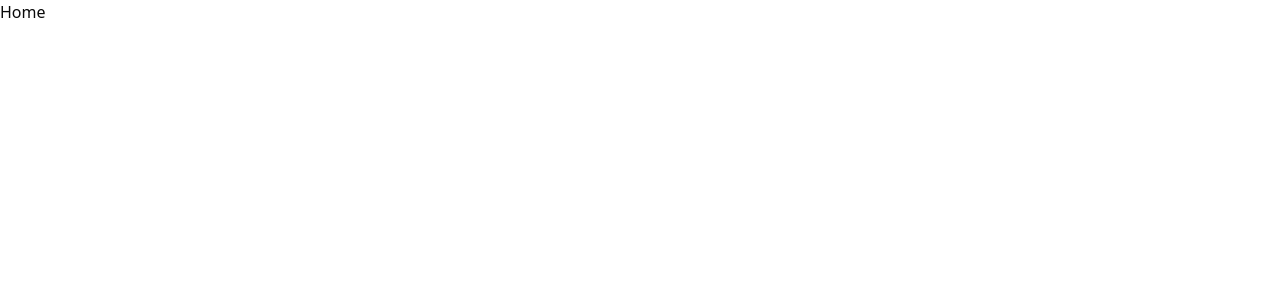
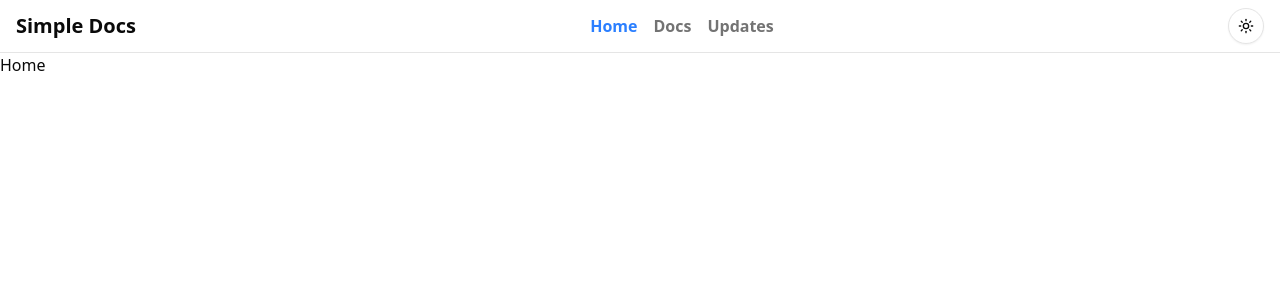
Before and after one commit to RyanLurn/simple-docs, a Next.js app: page / in a window 1280 px wide. Shown: the top 300 px of the page. Built offline with nearby package versions, Linux system fonts and the light colour scheme.

Commit message:
feat(ui): bring header to the root layout

```diff
--- a/src/app/docs/layout.tsx
+++ b/src/app/docs/layout.tsx
@@ -1,17 +1,12 @@
-import { Header } from "@/components/header";
 import { Sidebar } from "@/components/sidebar";
 import { Separator } from "@/components/ui/separator";
 
 export default function DocsLayout({ children }: LayoutProps<"/docs">) {
   return (
-    <div className="size-full flex flex-col h-dvh">
-      <Header />
-      <Separator />
-      <div className="flex flex-1 w-full">
-        <Sidebar />
-        <Separator orientation="vertical" />
-        <main className="flex-1 p-4">{children}</main>
-      </div>
+    <div className="flex size-full">
+      <Sidebar />
+      <Separator orientation="vertical" />
+      <main className="flex-1 p-4">{children}</main>
     </div>
   );
 }
--- a/src/app/layout.tsx
+++ b/src/app/layout.tsx
@@ -1,7 +1,9 @@
 import type { Metadata } from "next";
 import { Geist, Geist_Mono } from "next/font/google";
 import "@/app/globals.css";
+import { Header } from "@/components/header";
 import { Providers } from "@/components/providers";
+import { Separator } from "@/components/ui/separator";
 
 const geistSans = Geist({
   variable: "--font-geist-sans",
@@ -30,7 +32,11 @@
         className={`${geistSans.variable} ${geistMono.variable} antialiased`}
       >
         <Providers>
-          <div className="h-dvh">{children}</div>
+          <div className="flex flex-col h-dvh">
+            <Header />
+            <Separator />
+            <div className="flex-1">{children}</div>
+          </div>
         </Providers>
       </body>
     </html>
```
